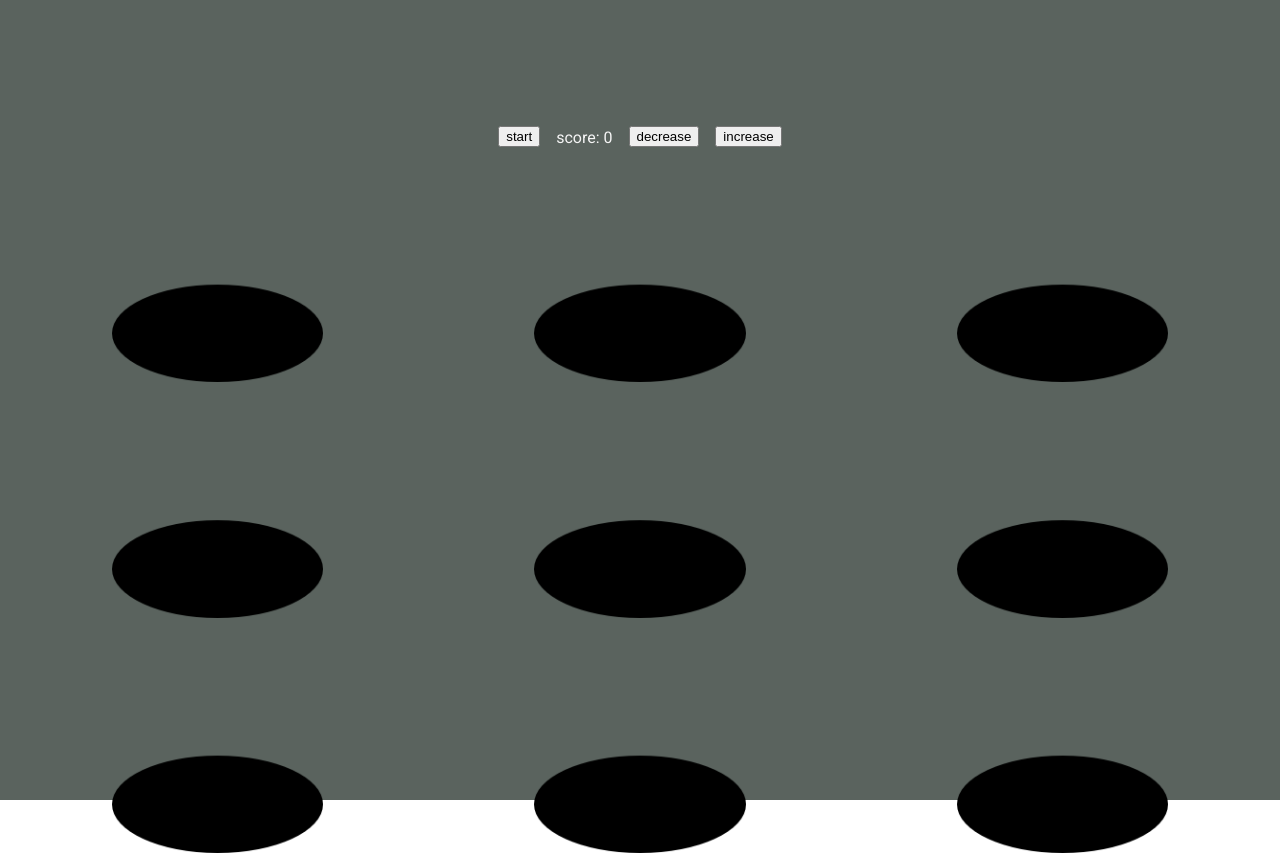
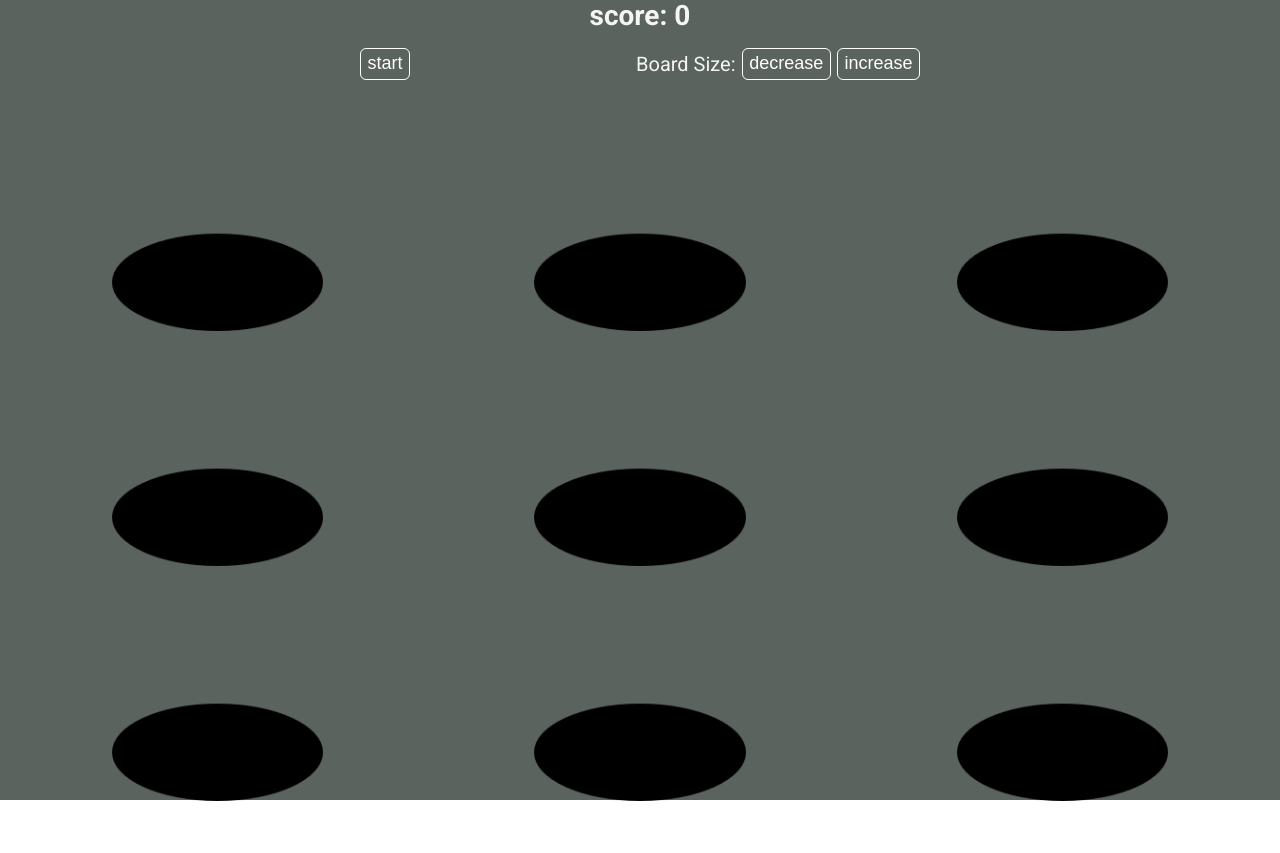
Before and after one commit to ebarbosa27/whack-a-mole, a React (Vite) app: page / in a window 1280 px wide. Both pictures are taken after a click on the button "Start Game". After the commit the page ends 801 px from the top, so only its background shows below. Built offline with nearby package versions, Linux system fonts and the light colour scheme.

Commit message:
styled buttons on the game options to be more visable and user friendly

```diff
--- a/src/game/GameOptions.jsx
+++ b/src/game/GameOptions.jsx
@@ -4,22 +4,36 @@ import { GameContext } from "./GameContext";
 export default function GameOptions() {
   const game = useContext(GameContext);
 
-  if (game.gameStatus === "ongoing") {
+  function setOptions() {
+    if (game.gameStatus === "ongoing") {
+      return (
+        <>
+          <div className="gameButtons">
+            <button onClick={() => game.stopGame()}>stop</button>
+            <button onClick={() => game.restartGame()}>restart</button>
+          </div>
+        </>
+      );
+    }
+
     return (
-      <div className="gameOptions">
-        <button onClick={() => game.stopGame()}>stop</button>
-        <div>score: {game.gameScore}</div>
-        <button onClick={() => game.restartGame()}>restart</button>
-      </div>
+      <>
+        <button onClick={() => game.startGame()}>start</button>
+        <div>
+          <p>Board Size: </p>
+          <button onClick={() => game.decreaseGameSize()}>decrease </button>
+          <button onClick={() => game.increaseGameSize()}>increase</button>
+        </div>
+      </>
     );
   }
 
   return (
     <div className="gameOptions">
-      <button onClick={() => game.startGame()}>start</button>
-      <div>score: {game.gameScore}</div>
-      <button onClick={() => game.decreaseGameSize()}>decrease </button>
-      <button onClick={() => game.increaseGameSize()}>increase</button>
+      <div className="gameScore">
+        <p>score: {game.gameScore}</p>
+      </div>
+      <div className="gameButtons">{setOptions()}</div>
     </div>
   );
 }
--- a/src/game/game.css
+++ b/src/game/game.css
@@ -8,9 +8,47 @@
 .gameOptions {
   display: flex;
   justify-content: center;
-  align-items: end;
-  height: 200px;
+  align-items: center;
+  flex-direction: column;
+  font-size: 20px;
+}
+
+.gameScore p {
+  font-size: 28px;
+  margin: 0;
+  font-weight: bold;
+}
+
+.gameButtons {
+  display: flex;
+  justify-content: space-between;
+  align-items: center;
   gap: 1rem;
+  width: 35rem;
+  height: 4rem;
+}
+
+.gameButtons button {
+  font-size: 18px;
+  color: white;
+  background-color: transparent;
+
+  height: 2rem;
+  border: solid white 1px;
+  border-radius: 6px;
+  padding: 0 0.4rem;
+
+  cursor: pointer;
+}
+
+.gameButtons button:hover {
+  background-color: rgba(255, 255, 255, 0.1);
+}
+
+.gameButtons div {
+  display: flex;
+  align-items: center;
+  gap: 0.4rem;
 }
 
 .gameBoard {
```
